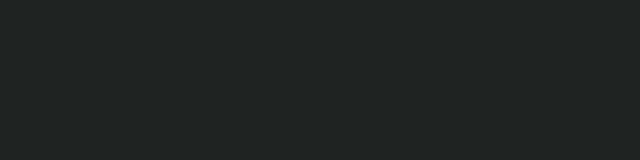
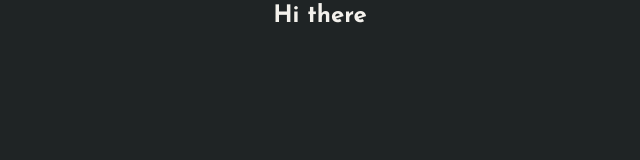
Before and after one commit to SaifeldeenAdel/saif.dev, a React (Vite) app: page / in a window 1280 px wide. Shown: the top 160 px of the page, without its empty margins (320-960 px from the left). Built offline with nearby package versions, Linux system fonts and the light colour scheme.

Commit message:
:sparkles: Setup react router

```diff
--- a/package.json
+++ b/package.json
@@ -9,8 +9,12 @@
     "preview": "vite preview"
   },
   "dependencies": {
+    "localforage": "^1.10.0",
+    "match-sorter": "^6.3.1",
     "react": "^18.2.0",
-    "react-dom": "^18.2.0"
+    "react-dom": "^18.2.0",
+    "react-router-dom": "^6.10.0",
+    "sort-by": "^1.2.0"
   },
   "devDependencies": {
     "@types/react": "^18.0.28",
--- a/src/App.jsx
+++ b/src/App.jsx
@@ -5,7 +5,7 @@ function App() {
 	const [count, setCount] = useState(0);
 	return (
 		<div className="flex justify-center items-center">
-			<div className="text-2xl text-primary font-bold "></div>
+			<div className="text-2xl text-primary font-bold "> Hi there</div>
 		</div>
 	);
 }
--- a/src/main.jsx
+++ b/src/main.jsx
@@ -1,9 +1,17 @@
 import React from "react";
 import ReactDOM from "react-dom/client";
+import { createBrowserRouter, RouterProvider } from "react-router-dom";
 import App from "./App";
+
+const Router = createBrowserRouter([
+	{
+		path: "/",
+		element: <App />,
+	},
+]);
 
 ReactDOM.createRoot(document.getElementById("root")).render(
 	<React.StrictMode>
-		<App />
+		<RouterProvider router={Router} />
 	</React.StrictMode>
 );
```
Also changed, not shown: 1 other file (tests, documents, lock files or other folders).
